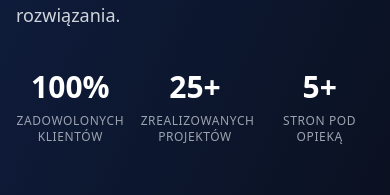
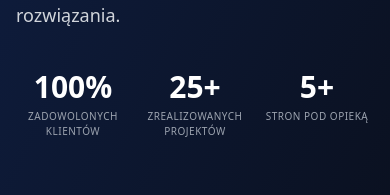
Before and after one commit to MattWojc11/MWIS, a Next.js app: page / in a window 390 px wide. Shown: the part 453-648 px from the top of the page. Built offline with nearby package versions, Linux system fonts and the light colour scheme; no server answers; a web font is replaced by a local one.

Commit message:
Improve responsive design: adjust text sizes and spacing for mobile view

```diff
--- a/src/components/layout/Header.tsx
+++ b/src/components/layout/Header.tsx
@@ -39,7 +39,7 @@ export default function Header() {
         fixed top-0 w-full z-50 transition-all duration-300
         ${scrolled || isLightPage ? 'bg-[#0A0F1C]/95 backdrop-blur-sm py-2' : 'py-4'}
       `}>
-        <div className="max-w-7xl mx-auto px-4 sm:px-6 lg:px-8">
+        <div className="max-w-screen-2xl mx-auto px-4 sm:px-8 lg:px-16">
           <div className="flex justify-between items-center relative z-50">
             <Link href="/" className="text-2xl font-bold text-white">
               VeloWeb
@@ -65,7 +65,7 @@ export default function Header() {
         transition-all duration-500 ease-in-out
         ${isMenuOpen ? 'opacity-100 pointer-events-auto' : 'opacity-0 pointer-events-none'}
       `}>
-        <div className="h-screen flex flex-col justify-center max-w-7xl mx-auto px-4 sm:px-6 lg:px-8">
+        <div className="h-screen flex flex-col justify-center max-w-screen-2xl mx-auto px-4 sm:px-8 lg:px-16">
           <nav className="space-y-12">
             {[
               { href: '/', label: 'Strona główna' },
--- a/src/components/layout/Hero.tsx
+++ b/src/components/layout/Hero.tsx
@@ -13,7 +13,7 @@ export default function Hero() {
     <section className="min-h-[100svh] bg-[#0A0F1C] text-white overflow-hidden">
       <div className="absolute inset-0 bg-gradient-to-br from-blue-600/20 to-transparent"></div>
 
-      <div className="max-w-7xl mx-auto px-4 sm:px-6 lg:px-8 pt-28 sm:pt-32 md:pt-40">
+      <div className="max-w-screen-2xl mx-auto px-4 sm:px-8 lg:px-12 pt-28 sm:pt-32 md:pt-40">
         <div className="relative">
           <div className={`
             inline-flex items-center space-x-2 bg-white/10 backdrop-blur-sm px-4 sm:px-5 py-2 sm:py-2.5 rounded-full text-sm sm:text-base mb-8 sm:mb-10
@@ -46,25 +46,25 @@ export default function Hero() {
           </p>
 
           <div className={`
-            grid grid-cols-3 gap-4 sm:gap-10 max-w-lg sm:max-w-3xl mx-auto sm:mx-0
+            grid grid-cols-3 gap-2 sm:gap-10 max-w-xl sm:max-w-3xl mx-auto sm:mx-0
             transition-all duration-700 delay-1000
             ${isVisible ? 'opacity-100 translate-y-0' : 'opacity-0 translate-y-4'}
           `}>
             <div className="text-center sm:text-left">
-              <div className="text-3xl sm:text-5xl md:text-6xl font-bold mb-2 sm:mb-3">100%</div>
-              <p className="text-xs sm:text-base text-gray-400 uppercase tracking-wider">
+              <div className="text-3xl sm:text-5xl md:text-6xl font-bold mb-1 sm:mb-2">100%</div>
+              <p className="text-[10px] sm:text-sm text-gray-400 uppercase tracking-wider">
                 Zadowolonych klientów
               </p>
             </div>
             <div className="text-center sm:text-left">
-              <div className="text-3xl sm:text-5xl md:text-6xl font-bold mb-2 sm:mb-3">25+</div>
-              <p className="text-xs sm:text-base text-gray-400 uppercase tracking-wider">
+              <div className="text-3xl sm:text-5xl md:text-6xl font-bold mb-1 sm:mb-2">25+</div>
+              <p className="text-[10px] sm:text-sm text-gray-400 uppercase tracking-wider">
                 Zrealizowanych projektów
               </p>
             </div>
             <div className="text-center sm:text-left">
-              <div className="text-3xl sm:text-5xl md:text-6xl font-bold mb-2 sm:mb-3">5+</div>
-              <p className="text-xs sm:text-base text-gray-400 uppercase tracking-wider">
+              <div className="text-3xl sm:text-5xl md:text-6xl font-bold mb-1 sm:mb-2">5+</div>
+              <p className="text-[10px] sm:text-sm text-gray-400 uppercase tracking-wider">
                 Stron pod opieką
               </p>
             </div>
```
